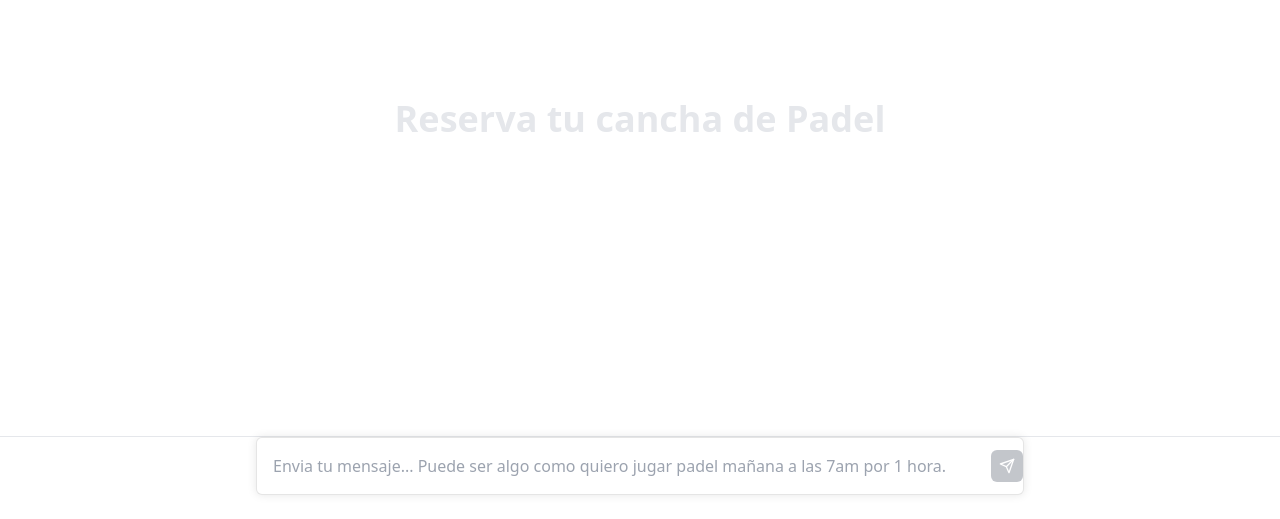
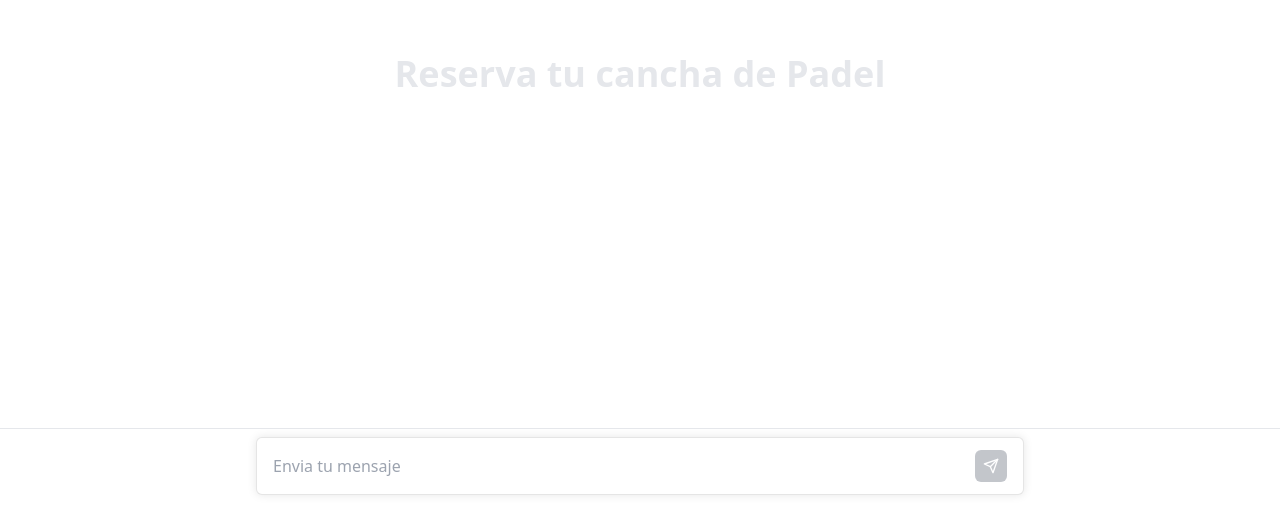
Before and after one commit to ggonzalez94/court-reservations, a Next.js app in the folder packages/frontend/: page / in a window 1280 px wide. Shown: the part 281-800 px from the top of the page. Built offline with nearby package versions, Linux system fonts and the light colour scheme.

Commit message:
improve frontend styles

```diff
--- a/packages/frontend/components/ChatWindow.tsx
+++ b/packages/frontend/components/ChatWindow.tsx
@@ -158,7 +158,7 @@ const ChatWindow = () => {
             <div className="flex-1 overflow-y-auto dark:bg-gray-800">
                 {/* If the chat is empty, show a default message */}
                 {showEmptyChat ? (
-                    <div className="h-screen flex items-center justify-center text-2xl sm:text-4xl font-semibold text-gray-200">
+                    <div className="h-full flex items-center justify-center text-2xl sm:text-4xl font-semibold text-gray-200">
                         Reserva tu cancha de Padel
                     </div>
                 ) : (
@@ -178,9 +178,10 @@ const ChatWindow = () => {
             </div>
 
             {/* Chat input form */}
+            { courts.length === 0 &&
                 <div className="border-t dark:border-white/20 bg-white dark:bg-gray-800">
                     <form
-                    className="mx-2 flex gap-3 last:mb-2 md:mx-4 md:last:mb-6 lg:mx-auto lg:max-w-2xl xl:max-w-3xl"
+                        className="m-2 flex gap-3 last:mb-2 md:mx-4 md:last:mb-6 lg:mx-auto lg:max-w-2xl xl:max-w-3xl"
                         onSubmit={sendMessage}
                     >
                         <div className="relative flex flex-col h-full flex-1 items-stretch md:flex-col">
@@ -192,12 +193,12 @@ const ChatWindow = () => {
                             )}
 
                             {/* Textarea and button container */}
-                        <div className="flex flex-row items-center w-full py-2 flex-grow md:py-3 md:pl-4 relative border border-black/10 bg-white dark:border-gray-900/50 dark:text-white dark:bg-gray-700 rounded-md shadow-[0_0_10px_rgba(0,0,0,0.10)] dark:shadow-[0_0_15px_rgba(0,0,0,0.10)]">
+                            <div className="flex p-4 flex-row items-center w-full py-2 flex-grow md:py-3 md:pl-4 relative border border-black/10 bg-white dark:border-gray-900/50 dark:text-white dark:bg-gray-700 rounded-md shadow-[0_0_10px_rgba(0,0,0,0.10)] dark:shadow-[0_0_15px_rgba(0,0,0,0.10)]">
                                 {/* Textarea for chat input */}
                                 <textarea
                                     ref={textAreaRef}
                                     value={message}
-                                placeholder="Envia tu mensaje... Puede ser algo como quiero jugar padel mañana a las 7am por 1 hora."
+                                    placeholder="Envia tu mensaje"
                                     className="flex-1 rounded-md dark:bg-gray-700 resize-none"
                                     onChange={(e) => setMessage(e.target.value)}
                                     onKeyDown={handleKeypress}
@@ -214,6 +215,7 @@ const ChatWindow = () => {
                         </div>
                     </form>
                 </div>
+            }
         </div>
     );
 };
--- a/packages/frontend/components/Message.tsx
+++ b/packages/frontend/components/Message.tsx
@@ -47,6 +47,8 @@ const Message = (props: Props) => {
                                     {courts &&
                                     courts.length > 0 &&
                                     isCourtList ? (
+                                        <>
+                                            <p className="pb-2">Hacé click para reservar</p>
                                             <ul className="list-none p-0">
                                                 {courts.map((court) => (
                                                     <li
@@ -57,7 +59,7 @@ const Message = (props: Props) => {
                                                             href={
                                                                 court.reservationLink
                                                             }
-                                                        className="block p-2 rounded-md hover:bg-gray-300 dark:hover:bg-gray-600 transition duration-300"
+                                                            className="block p-2 rounded-md bg-gray-300 hover:bg-gray-300 dark:hover:bg-gray-600 dark:bg-gray-600 sm:bg-inherit  transition duration-300"
                                                         >
                                                             {court.name} - Canchas
                                                             disponibles:{' '}
@@ -68,6 +70,7 @@ const Message = (props: Props) => {
                                                     </li>
                                                 ))}
                                             </ul>
+                                        </>
                                     ) : !isUser && text === null ? (
                                         <TbCursorText className="h-6 w-6 animate-pulse" />
                                     ) : (
```
Lines whose indentation alone changed are shown as unchanged.
